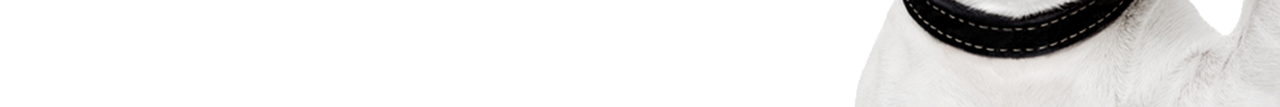
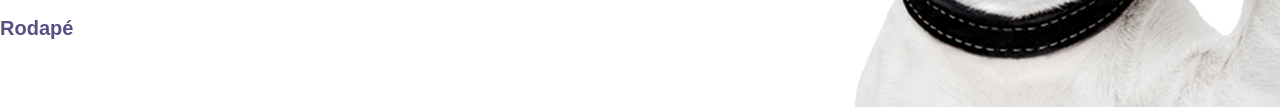
Before and after one commit to Eduardokohler/Curriculariza-oV2, a plain HTML site: page index.html in a window 1280 px wide. Shown: the part 534-641 px from the top of the page. Drawn offline with Linux system fonts and the light colour scheme; a web font is replaced by a local one.

Commit message:
Adicionado rodapé

```diff
--- a/index.html
+++ b/index.html
@@ -139,7 +139,7 @@
 
     </article>
     <footer>
-
+        <h1>Rodapé</h1>
     </footer>
 </body>
 </html>
```
